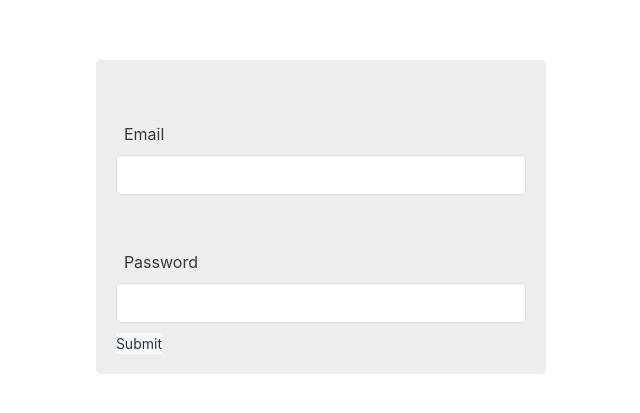
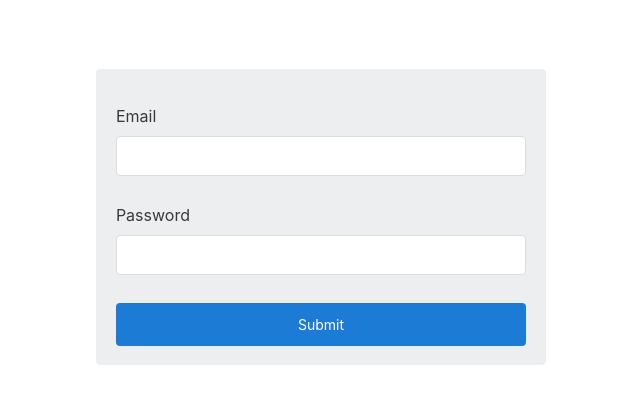
Before and after one commit to Moerning/moe-arv, a Vue app in the folder moe-arv/: page /auth/login in a window 1280 px wide. Shown: the part 183-596 px from the top of the page, without its empty margins (319-959 px from the left). Built offline with nearby package versions, Linux system fonts and the light colour scheme.

Commit message:
add basic btn

```diff
--- /dev/null
+++ b/moe-arv/src/components/common/input/BasicButton.vue
@@ -0,0 +1,36 @@
+<template>
+    <button class="basic-btn" :class="[style,display]">
+        <slot />
+    </button>
+</template>
+<script setup lang="ts">
+import { computed } from 'vue';
+
+
+const props = defineProps<{
+    variant:"primary",
+    block?: boolean
+}>()
+
+const style = computed(()=>{
+    switch (props.variant) {
+        case "primary":
+            return "bg-water-blue text-white"
+        default:
+            return "bg-water-blue text-white"
+    }
+})
+
+const display = computed(()=>{
+    if(props.block){
+        return "block w-full"
+    }
+    return "inline-block"
+})
+
+</script>
+<style>
+.basic-btn{
+    @apply text-center py-[11px] rounded-[4px];
+}
+</style>
--- a/moe-arv/src/components/common/input/BasicInput.vue
+++ b/moe-arv/src/components/common/input/BasicInput.vue
@@ -18,8 +18,7 @@
 </template>
 <style scoped>
 label{
-  @apply block text-[1.14285714286rem] capitalize;
-  margin: 27px 86px 9px 8px;
+  @apply block text-[1.14285714286rem] capitalize mb-[8px];
 }
 .simple-label{
   @apply text-charcoal-grey;
--- a/moe-arv/src/components/pages/auth/login/partials/LoginForm.vue
+++ b/moe-arv/src/components/pages/auth/login/partials/LoginForm.vue
@@ -7,14 +7,15 @@
             <div>
                 <BasicInput type="password" v-model="password" name="password" label="password" :error="errors?.password"/>
             </div>
+            <BasicButton variant="primary" block type="submit">Submit</BasicButton>
         </div>
-        <button type="submit">Submit</button>
     </form>
 </template>
 <script setup lang="ts">
 import BasicInput from '@/components/common/input/BasicInput.vue';
 import { useForm, useField } from 'vee-validate';
 import { required } from '@/utils/validations/validations.util.ts';
+import BasicButton from "@/components/common/input/BasicButton.vue";
 
 const validationSchema = {
   email: (value:string) => {
--- a/moe-arv/tailwind.config.js
+++ b/moe-arv/tailwind.config.js
@@ -23,6 +23,12 @@ export default {
       },
       danger:{
         DEFAULT:"#d9534f"
+      },
+      water:{
+        blue:"#1c7cd5"
+      },
+      'warm-grey':{
+        DEFAULT:"#707070"
       }
     }
   },
```
